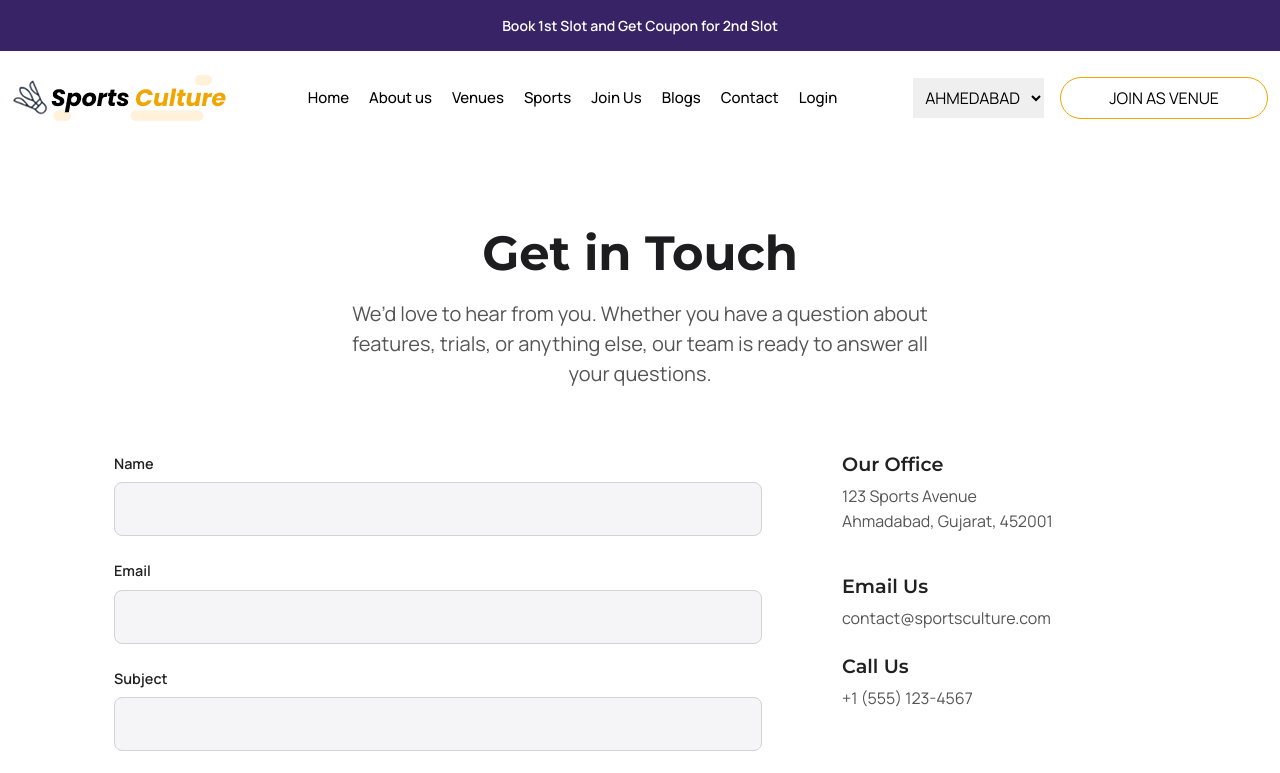
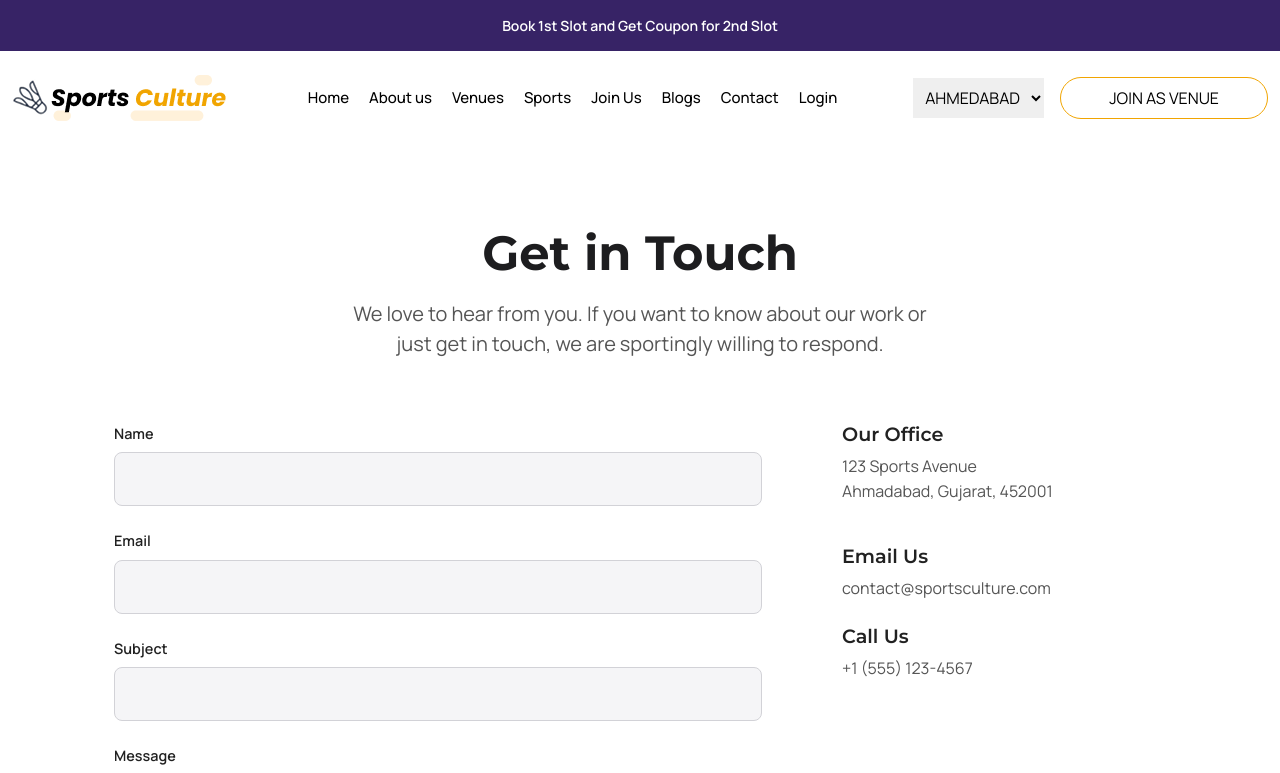
Before and after one commit to vishalrajput88/Sportculture, a React (Vite) app: page /contact in a window 1280 px wide. Shown: the top 773 px of the page. Built offline with nearby package versions, Linux system fonts and the light colour scheme.

Commit message:
design changed

```diff
--- a/src/pages/Contact.tsx
+++ b/src/pages/Contact.tsx
@@ -30,7 +30,7 @@ const Contact = () => {
       <header className={styles.header}>
         <h1 className={styles.title}>Get in Touch</h1>
         <p className={styles.subtitle}>
-          We’d love to hear from you. Whether you have a question about features, trials, or anything else, our team is ready to answer all your questions.
+        We love to hear from you. If you want to know about our work or just get in touch, we are sportingly willing to respond.
         </p>
       </header>
       <main className={styles.contentLayout}>
```
